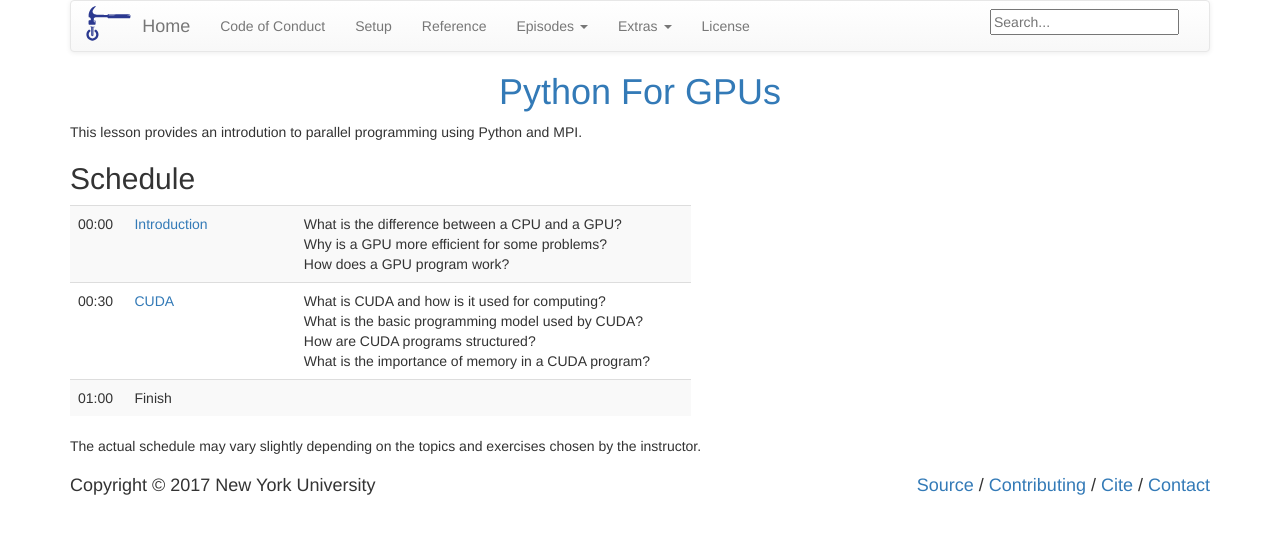
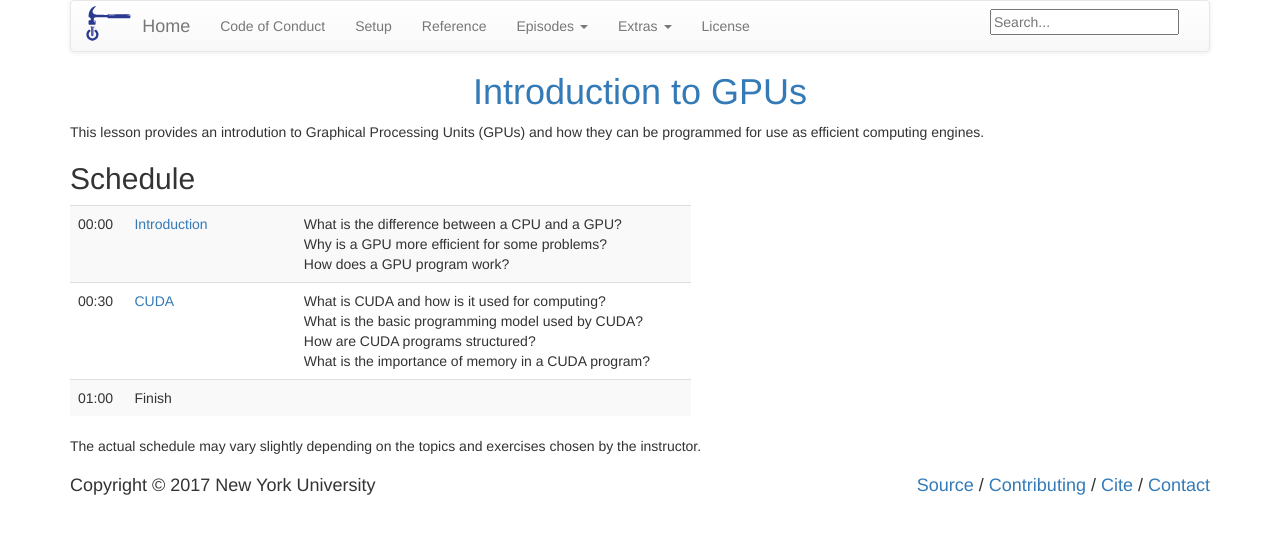
Before and after one commit to nyu-cds/python-gpu, a Jekyll site: the page built from index.md, in a window 1280 px wide. Shown: the top 534 px of the page. Built offline with Jekyll 4.4.1, drawn with Linux system fonts in a browser that asks for light colours.

Commit message:
Signed-off-by: Greg Watson <g.watson@computer.org>

```diff
--- a/_config.yml
+++ b/_config.yml
@@ -6,7 +6,7 @@
 carpentry: "swc"
 
 # Overall title for pages.
-title: "Python For GPUs"
+title: "Introduction to GPUs"
 
 # Contact.  This *must* include the protocol: if it's an email
 # address, it must look like "mailto:lessons@software-carpentry.org",
--- a/index.md
+++ b/index.md
@@ -2,4 +2,4 @@
 layout: lesson
 root: .
 ---
-This lesson provides an introdution to parallel programming using Python and MPI.
+This lesson provides an introdution to Graphical Processing Units (GPUs) and how they can be programmed for use as efficient computing engines.
```
